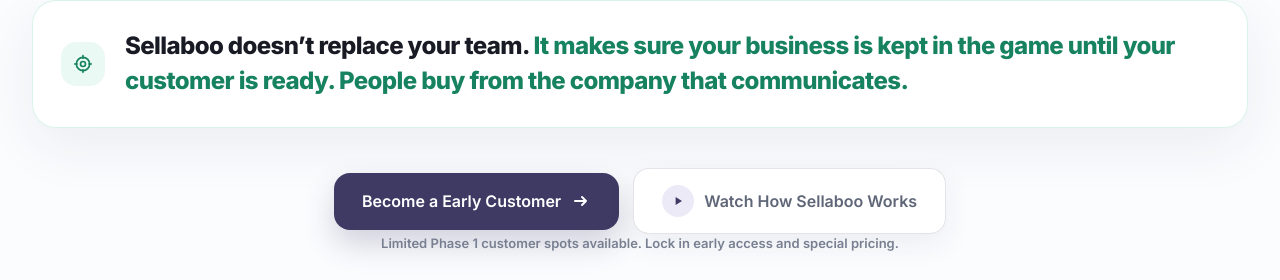
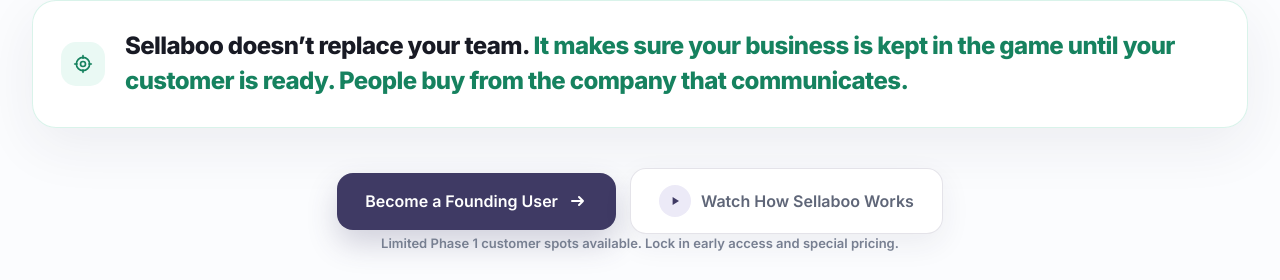
Before and after one commit to Sellaboo-dev/sellaboo-marketing, a Next.js app: page / in a window 1280 px wide. Shown: the part 3363-3643 px from the top of the page. Built offline with nearby package versions, Linux system fonts and the light colour scheme.

Commit message:
Changed button text from Founding Customer to Founding User

```diff
--- a/components/sections/how-it-works/HowItWorksSection.tsx
+++ b/components/sections/how-it-works/HowItWorksSection.tsx
@@ -179,7 +179,7 @@
                             href={FOUNDING_CUSTOMER_URL}
                             className="min-h-[57px] gap-2.5 px-7"
                         >
-                            Become a Early Customer
+                            Become a Founding User
                             <ArrowIcon />
                         </Button>
 
```
